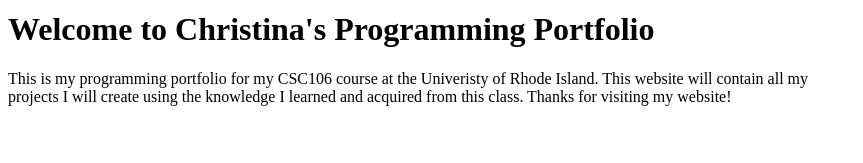
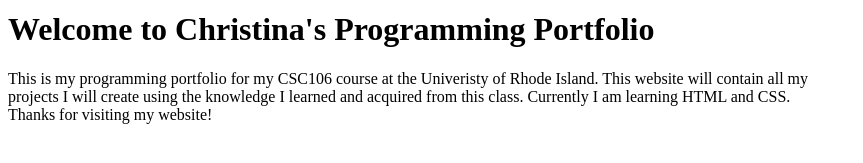
Before and after one commit to lunallesc/lunallesc.github.io, a plain HTML site: page index.html in a window 1280 px wide. Shown: the part 267-430 px from the top of the page, without its empty margins (0-863 px from the left). Drawn offline with Linux system fonts and the light colour scheme.

Commit message:
Update index.html

```diff
--- a/index.html
+++ b/index.html
@@ -13,7 +13,8 @@
         </table>
         <h1>Welcome to Christina's Programming Portfolio</h1>
             <p>This is my programming portfolio for my CSC106 course at the Univeristy of Rhode Island. This website will contain all my <br>
-        projects I will create using the knowledge I learned and acquired from this class. Thanks for visiting my website!<br>
+               projects I will create using the knowledge I learned and acquired from this class. Currently I am learning HTML and CSS. <br>
+               Thanks for visiting my website!
             </p>
     </body>
 </html>
```
